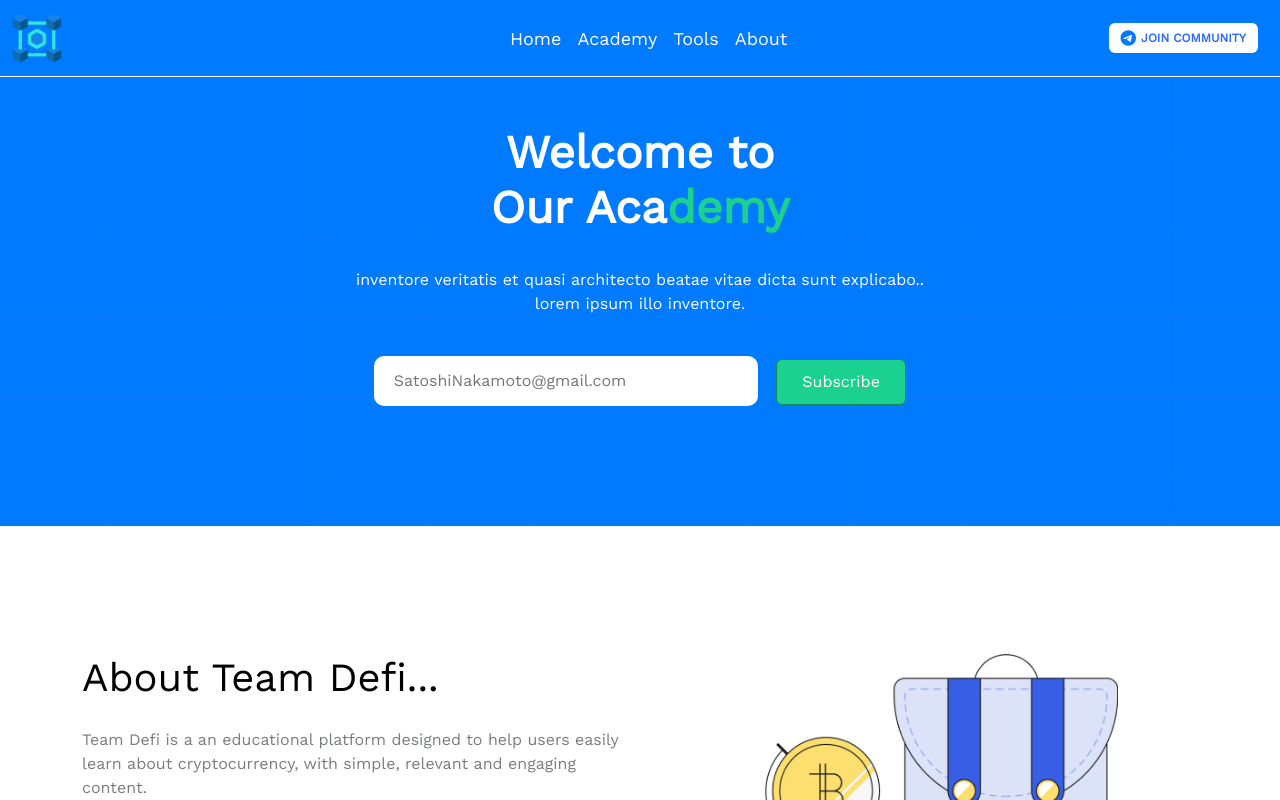
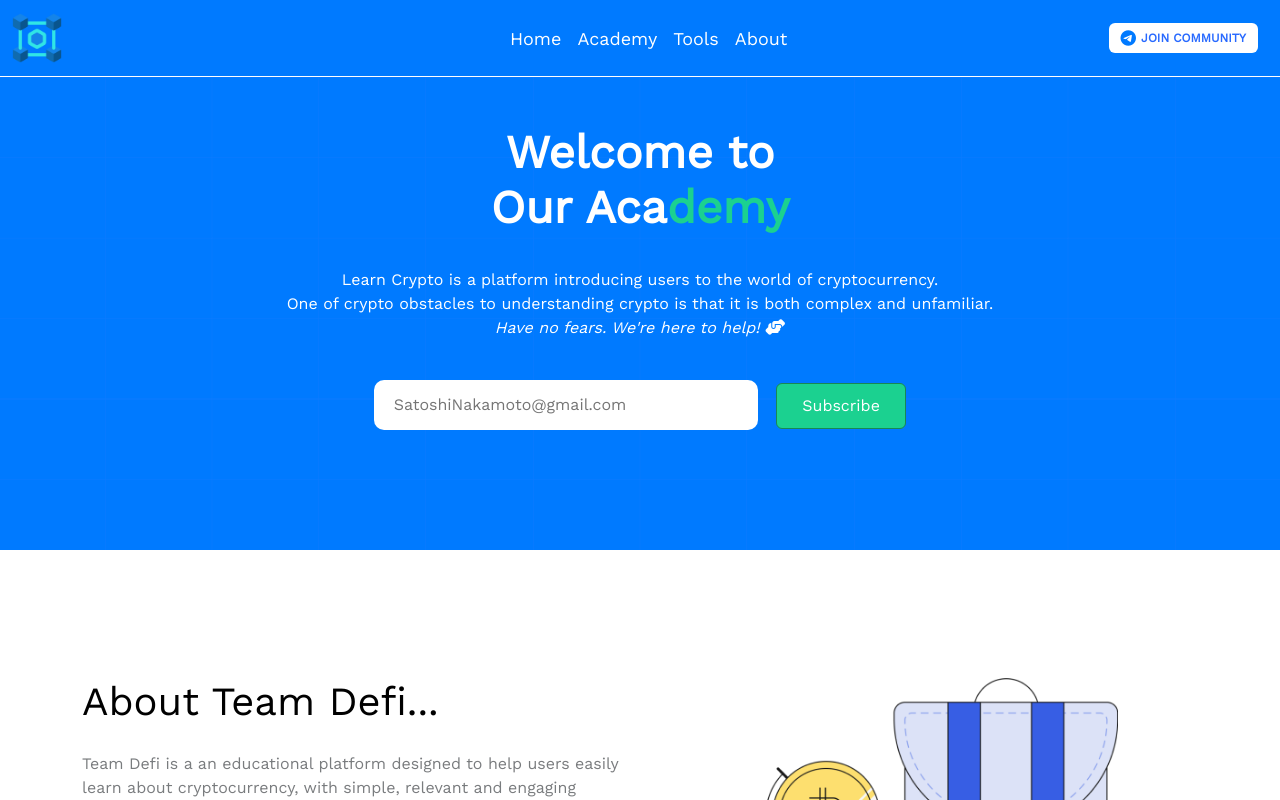
Before and after one commit to TEE2DWHY/TeamDefi, a React (Create React App) app: page / in a window 1280 px wide. Shown: the top 800 px of the page. Built offline with nearby package versions, Linux system fonts and the light colour scheme.

Commit message:
made chnages to the hero-section component

```diff
--- a/src/components/Hero-Section.js
+++ b/src/components/Hero-Section.js
@@ -10,8 +10,9 @@ function HeroSection() {
                     <h1 className="cta">Welcome to
                         <br /> Our Aca<span style={{ color: "#1bd190" }}>demy</span></h1>
                     <br />
-                    <p style={{ color: "#fff" }}>inventore veritatis et quasi architecto beatae vitae dicta sunt explicabo..<br />
-                        lorem ipsum illo inventore.</p>
+                    <p style={{ color: "#fff", padding: "0 20px" }}>Learn Crypto is a platform introducing users to the world of cryptocurrency.<br />
+                        One of crypto obstacles to understanding crypto is that it is both complex and unfamiliar.
+                        <br /><span style={{ fontStyle: "italic" }}>Have no fears. We're here to help! <i class="fa-solid fa-handshake-angle" style={{ color: "#fff" }}></i></span></p>
                     <img className="learn-img" src="learn.png" alt="" />
                     <br />
                     <form action="#" method="post">
```
